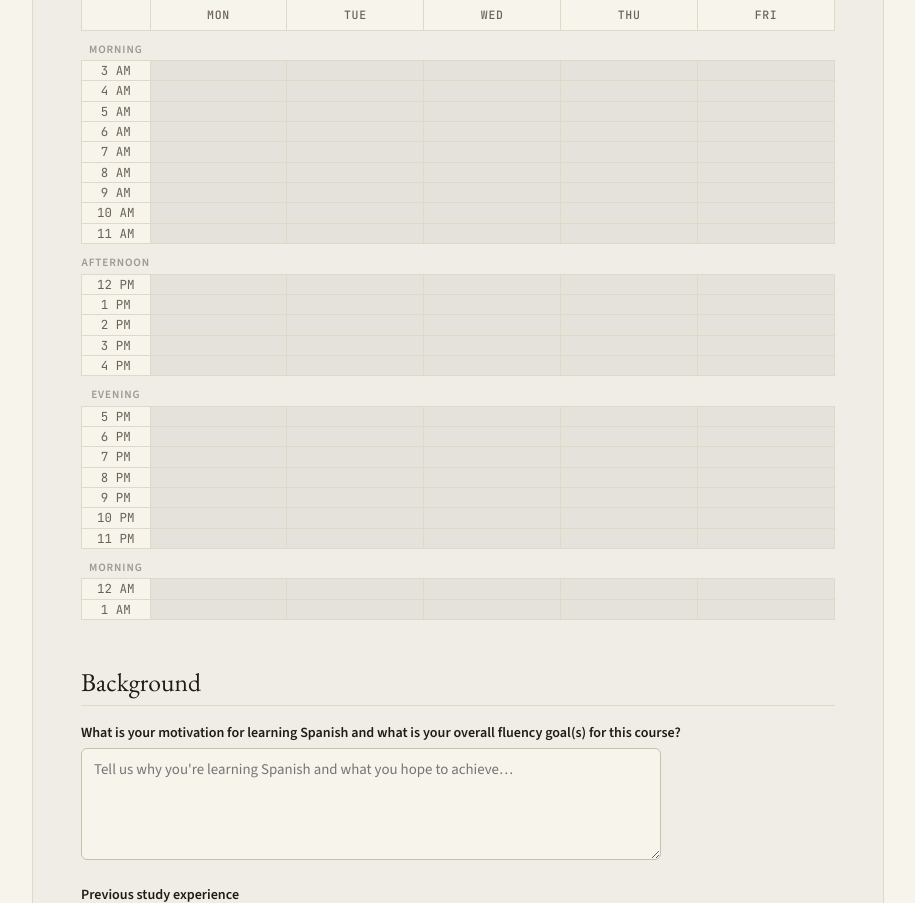
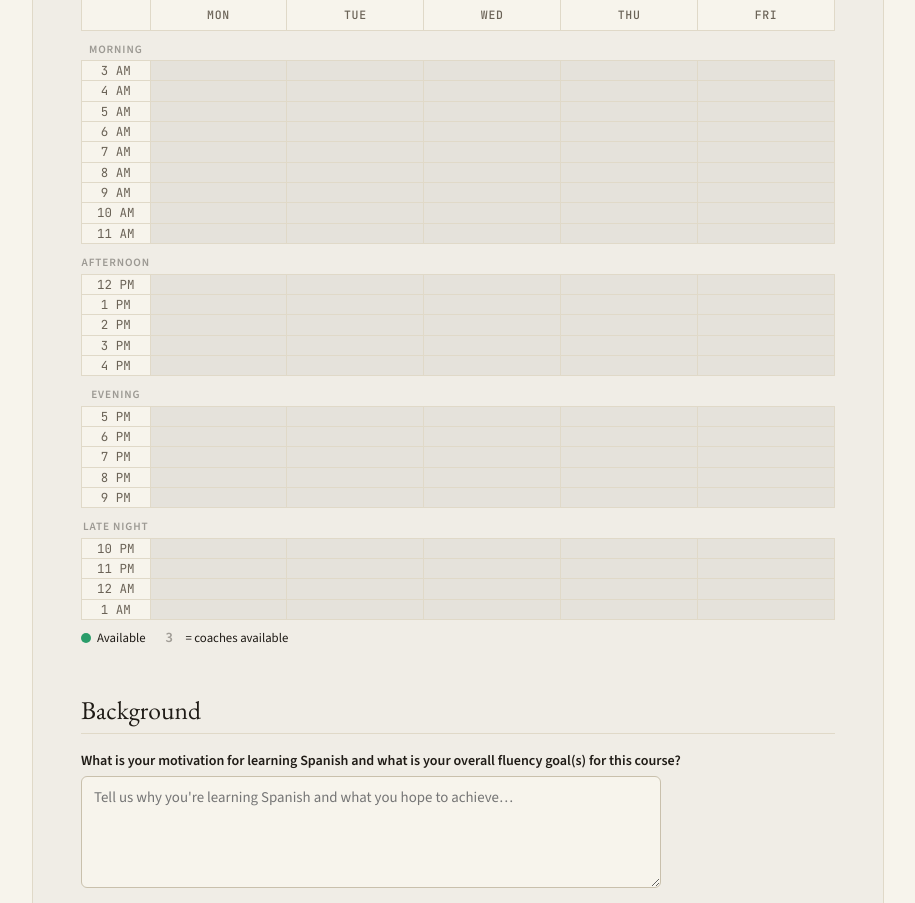
Before and after one commit to katelcs/coach-matching, a Flask app: page /student/private-coaching in a window 1280 px wide. Shown: the part 1216-2119 px from the top of the page, without its empty margins (182-1097 px from the left). Run offline with Flask 3, Linux system fonts and the light colour scheme; data that the repository does not hold is empty; some libraries are stand-ins or nearby versions.

Commit message:
Grid: Late Night section + persistent legend
- 10 PM, 11 PM, 12 AM, 1 AM slots now grouped under "Late Night"
  instead of a second "Morning" header
- Always-visible legend below grid: green dot = Available,
  number = coaches available at that time
- Dynamic accent-colour legend still appears below when accents selected

Co-Authored-By: Claude Sonnet 4.6 <noreply@anthropic.com>

```diff
--- a/static/css/style.css
+++ b/static/css/style.css
@@ -416,6 +416,14 @@ textarea {
   color: var(--ink);
 }
 .av-legend.visible { display: flex; }
+.av-legend.av-legend-static { display: flex; margin-top: var(--space-2); }
+.av-legend-num {
+  font-family: var(--font-sans);
+  font-size: 0.9rem;
+  font-weight: 600;
+  color: rgba(31,27,22,0.38);
+  line-height: 1;
+}
 .av-legend-item {
   display: flex;
   align-items: center;
--- a/templates/student.html
+++ b/templates/student.html
@@ -63,7 +63,8 @@
           <tbody>
             {% set sec = namespace(current='') %}
             {% for et_hour, slot_label, slot_display in available_slots %}
-            {% if et_hour < 12 %}{% set section_name = 'Morning' %}
+            {% if et_hour in [0, 1, 22, 23] %}{% set section_name = 'Late Night' %}
+            {% elif et_hour < 12 %}{% set section_name = 'Morning' %}
             {% elif et_hour < 17 %}{% set section_name = 'Afternoon' %}
             {% else %}{% set section_name = 'Evening' %}{% endif %}
             {% if section_name != sec.current %}{% set sec.current = section_name %}
@@ -86,6 +87,15 @@
             {% endfor %}
           </tbody>
         </table>
+      </div>
+      <div class="av-legend av-legend-static">
+        <span class="av-legend-item">
+          <span class="av-legend-dot" style="background:#2a9d6a"></span>
+          <span>Available</span>
+        </span>
+        <span class="av-legend-item">
+          <span class="av-legend-num">3</span>&ensp;= coaches available
+        </span>
       </div>
       <div class="av-legend" id="av-legend"></div>
       {% else %}
```
Also changed, not shown: templates/student_generic.html (+11 -1 lines).
